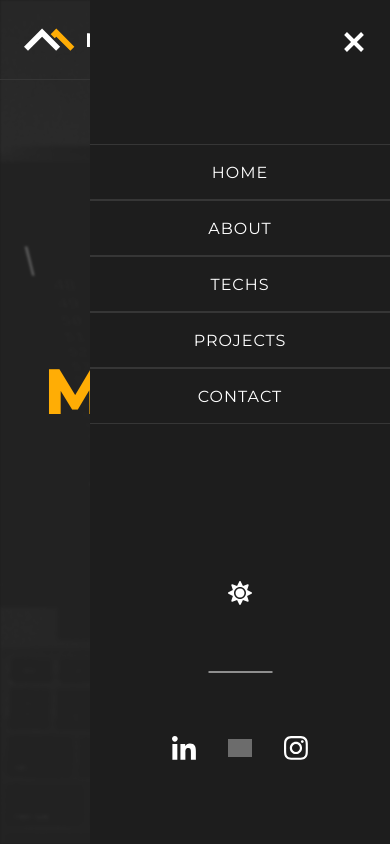
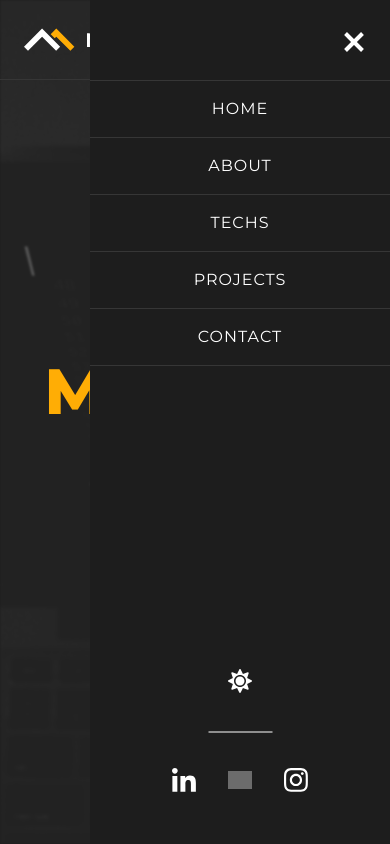
Before and after one commit to mayconrr13/mayconrr, a Next.js app: page / in a window 390 px wide. Both pictures are taken after a click on the button 354 px from the left and 39 px from the top of the page. Shown: the top 844 px of the page. Built offline with nearby package versions, Linux system fonts and the light colour scheme; grey boxes are pictures that could not be loaded.

Commit message:
add header change color and fix navbar bug in mobile version

```diff
--- a/src/components/Header/index.tsx
+++ b/src/components/Header/index.tsx
@@ -1,44 +1,61 @@
-import { useState } from 'react';
+import { useEffect, useState } from 'react';
+import Link from 'next/link';
+
 import { SideButtons } from '../SideButtons';
 
 import { Container, Navigation, MenuButton } from './styles';
 
 export const Header = (): JSX.Element => {
   const [menuIsOpen, setMenuIsOpen] = useState<boolean>(false);
+  const [windowYPosition, setWindowYPosition] = useState<number>(0);
 
-  console.log(menuIsOpen);
+  useEffect(() => {
+    function getWindowData(): void {
+      setWindowYPosition(window.pageYOffset);
+    }
+
+    window.addEventListener('scroll', getWindowData);
+
+    return () => {
+      window.removeEventListener('scroll', getWindowData);
+    };
+  }, []);
 
   return (
-    <Container>
+    <Container windowPosition={windowYPosition}>
       <div>
-        <img src="/logo.svg" alt="Logo" />
+        <img src="/logo-white.svg" alt="Logo" />
 
-        <Navigation menuIsOpen={menuIsOpen}>
+        <Navigation
+          menuIsOpen={menuIsOpen}
+          windowPosition={windowYPosition}
+          onClick={() => setMenuIsOpen(false)}
+        >
           <ul>
             <li>
-              <a onClick={() => setMenuIsOpen(false)} href="#home">
-                HOME
-              </a>
+              <Link href="#home">
+                <a>HOME</a>
+              </Link>
             </li>
             <li>
-              <a onClick={() => setMenuIsOpen(false)} href="#about">
-                ABOUT
-              </a>
+              <Link href="#about">
+                <a>ABOUT</a>
+              </Link>
             </li>
             <li>
-              <a onClick={() => setMenuIsOpen(false)} href="#techs">
-                TECHS
-              </a>
+              <Link href="#techs">
+                <a>TECHS</a>
+              </Link>
             </li>
             <li>
-              <a onClick={() => setMenuIsOpen(false)} href="#projects">
-                PROJECTS
-              </a>
+              <Link href="#projects">
+                <a>PROJECTS</a>
+              </Link>
             </li>
             <li>
-              <a onClick={() => setMenuIsOpen(false)} href="#contact">
-                CONTACT
-              </a>
+              <Link href="#contact">
+                <a>CONTACT</a>
+              </Link>
             </li>
           </ul>
 
@@ -50,6 +67,7 @@ export const Header = (): JSX.Element => {
           onClick={() => setMenuIsOpen(!menuIsOpen)}
           aria-hidden
           menuIsOpen={menuIsOpen}
+          windowPosition={windowYPosition}
         >
           <span />
           <span />
--- a/src/components/Header/styles.ts
+++ b/src/components/Header/styles.ts
@@ -1,6 +1,10 @@
 import styled, { css } from 'styled-components';
 
-export const Container = styled.header`
+interface HeaderProps {
+  windowPosition: number;
+}
+
+export const Container = styled.header<HeaderProps>`
   width: 100vw;
   height: 5rem;
 
@@ -12,6 +16,18 @@ export const Container = styled.header`
   right: 0;
   left: 0;
   z-index: 997;
+
+  transition: background-color 0.3s ease-in-out;
+
+  ${({ windowPosition }) =>
+    windowPosition >= 150
+      ? css`
+          background-color: var(--background);
+          filter: drop-shadow(5px 5px 10px #36363690);
+        `
+      : css`
+          background-color: transparent;
+        `};
 
   > div {
     display: flex;
@@ -45,16 +61,17 @@ export const Container = styled.header`
 
 interface NavigationProps {
   menuIsOpen: boolean;
+  windowPosition: number;
 }
 
 export const Navigation = styled.nav<NavigationProps>`
   height: 100vh;
 
-  display: ${({ menuIsOpen }) => (menuIsOpen ? 'flex' : 'none')};
+  display: flex;
   flex-direction: column;
   align-items: center;
 
-  padding: 9rem 0 5rem 0;
+  padding: 5rem 0 3rem 0;
 
   background-color: var(--background);
 
@@ -63,16 +80,26 @@ export const Navigation = styled.nav<NavigationProps>`
   right: 0;
   z-index: 998;
 
+  transition: all 1s;
+
   opacity: ${({ menuIsOpen }) => (menuIsOpen ? 1 : 0)};
+  transform: translateX(${({ menuIsOpen }) => (menuIsOpen ? '0' : '300px')});
 
   ul {
     display: flex;
     flex-direction: column;
     align-items: center;
 
+    border-top: 1px solid #363636;
+    border-bottom: 1px solid #363636;
+
     li {
       width: 100%;
       list-style-type: none;
+
+      & + li {
+        border-top: 1px solid #363636;
+      }
 
       a {
         display: block;
@@ -84,10 +111,6 @@ export const Navigation = styled.nav<NavigationProps>`
         letter-spacing: 1px;
 
         color: var(--text);
-
-        border: 1px solid #363636;
-        border-left: none;
-        border-right: none;
 
         &:hover {
           color: var(--primary);
@@ -103,6 +126,7 @@ export const Navigation = styled.nav<NavigationProps>`
 
     span {
       transform: rotate(90deg);
+      margin: 0.25rem 0;
     }
 
     div {
@@ -116,7 +140,9 @@ export const Navigation = styled.nav<NavigationProps>`
   }
 
   @media (min-width: 900px) {
+    transition: none;
     opacity: 1;
+    transform: translateX(0);
 
     display: flex;
     flex-direction: row;
@@ -133,12 +159,18 @@ export const Navigation = styled.nav<NavigationProps>`
       align-items: center;
       flex-direction: row;
 
+      border: none;
+
       li {
+        border: none;
+
         a {
-          border: none;
           width: inherit;
           height: 5rem;
           line-height: 5rem;
+
+          color: ${({ windowPosition }) =>
+            windowPosition >= 150 ? 'var(--text)' : '#FFFFFF'};
 
           &:hover {
             color: var(--text);
@@ -171,6 +203,7 @@ export const Navigation = styled.nav<NavigationProps>`
 
 interface MenuButtonProps {
   menuIsOpen: boolean;
+  windowPosition: number;
 }
 
 export const MenuButton = styled.button<MenuButtonProps>`
@@ -185,7 +218,8 @@ export const MenuButton = styled.button<MenuButtonProps>`
 
     height: 0.25rem;
 
-    background-color: #ffffff;
+    background-color: ${({ windowPosition, menuIsOpen }) =>
+      windowPosition >= 150 || menuIsOpen ? 'var(--text)' : '#FFFFFF'};
 
     transform-origin: 1px 2 px;
     transition: all 0.2s ease-in-out;
--- a/src/sections/AboutSection/index.tsx
+++ b/src/sections/AboutSection/index.tsx
@@ -2,7 +2,7 @@ import { Container, AboutText } from './styles';
 
 export const AboutSection = (): JSX.Element => {
   return (
-    <Container id="#about">
+    <Container id="about">
       <h2>ABOUT</h2>
 
       <div>
--- a/src/sections/HomeSection/index.tsx
+++ b/src/sections/HomeSection/index.tsx
@@ -3,7 +3,7 @@ import { Container } from './styles';
 
 export const HomeSection = (): JSX.Element => {
   return (
-    <Container id="#home">
+    <Container id="home">
       <img src="/home-bg.jpg" alt="Home" />
 
       <p>Hi there! I&apos;m</p>
--- a/src/sections/HomeSection/styles.ts
+++ b/src/sections/HomeSection/styles.ts
@@ -27,7 +27,7 @@ export const Container = styled.section`
   }
 
   p {
-    color: var(--text);
+    color: #ffffff;
     font-size: 1.5rem;
     font-weight: 400;
   }
--- a/src/sections/TechsSection/index.tsx
+++ b/src/sections/TechsSection/index.tsx
@@ -4,7 +4,7 @@ import { Container, TechItem } from './styles';
 
 export const TechSection = (): JSX.Element => {
   return (
-    <Container>
+    <Container id="techs">
       <h2>TECHS</h2>
 
       <ul>
--- a/src/sections/TechsSection/styles.ts
+++ b/src/sections/TechsSection/styles.ts
@@ -28,6 +28,12 @@ export const Container = styled.section`
     width: 100%;
     max-width: 1180px;
   }
+
+  @media (max-width: 350px) {
+    ul {
+      justify-content: center;
+    }
+  }
 `;
 
 export const TechItem = styled.li`
@@ -37,14 +43,14 @@ export const TechItem = styled.li`
   justify-content: space-around;
 
   position: relative;
-  margin: 5rem 1rem 0 1rem;
+  margin: 5rem 0 0 0;
 
   list-style-type: none;
 
   width: 150px;
   height: 150px;
 
-  transition: padding 0.2s linear;
+  transition: all 0.2s linear;
 
   &:hover {
     padding: 1.5rem;
@@ -104,6 +110,14 @@ export const TechItem = styled.li`
     text-align: center;
   }
 
+  @media (min-width: 500px) {
+    margin: 5rem 0.5rem 0 0.5rem;
+  }
+
+  @media (min-width: 650px) {
+    margin: 5rem 1rem 0 1rem;
+  }
+
   @media (min-width: 750px) {
     margin: 5rem 2rem 0 2rem;
   }
--- a/src/styles/global.ts
+++ b/src/styles/global.ts
@@ -29,11 +29,15 @@ export const GlobalStyle = createGlobalStyle`
     --gray-2: #DDDDDD;
     --gray-3: #AAAAAA;
     --background-2: #EFEFEF;
-    --background: ##FFFFFF;
+    --background: #FFFFFF;
 
     --primary: #e89c00;
     --primary-t50: #e89c0050;
   } */
+
+  html {
+    scroll-behavior: smooth;
+  }
 
   body {
     background: var(--background);
```
Also changed, not shown: public/logo-black.svg (added), public/logo-white.svg (renamed from public/logo.svg).
